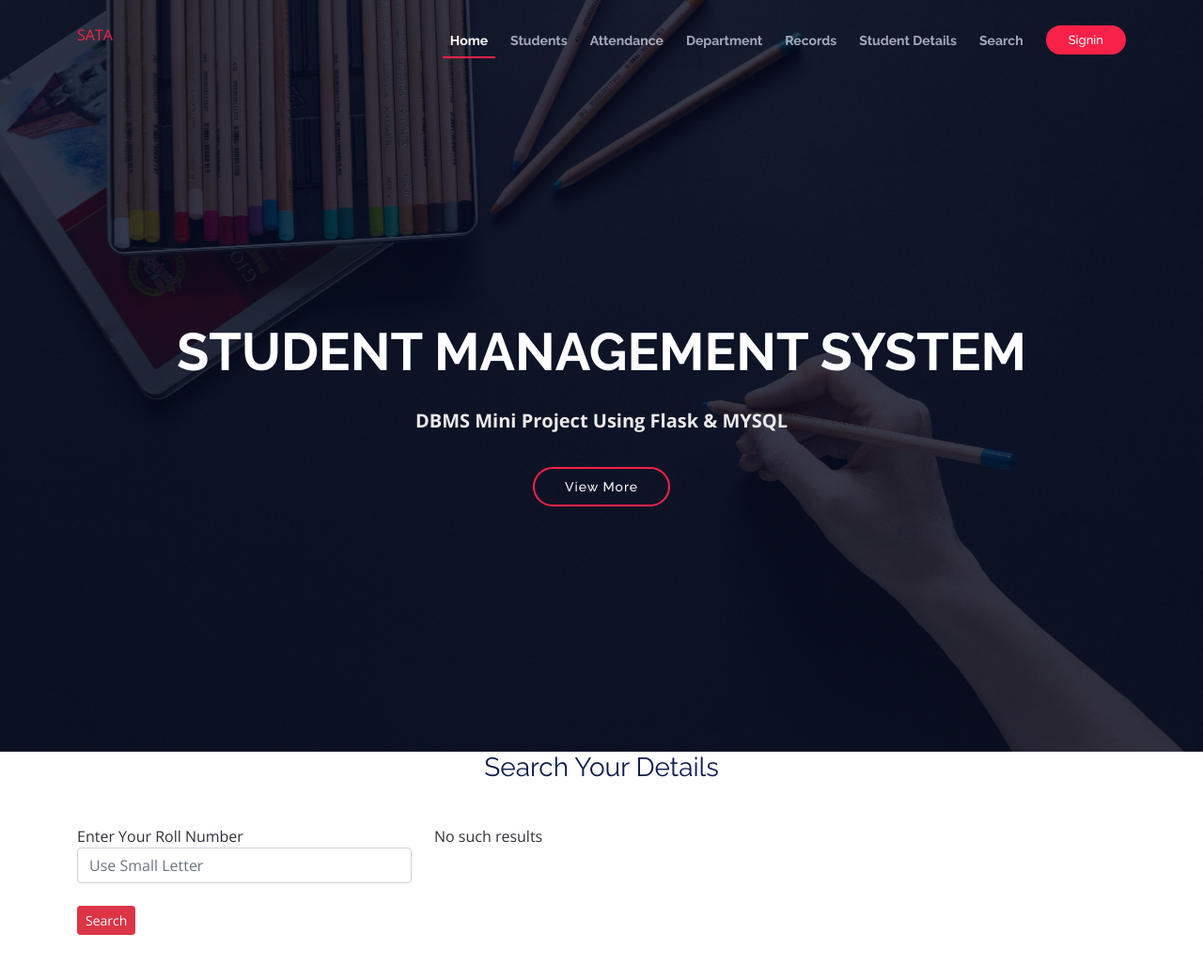
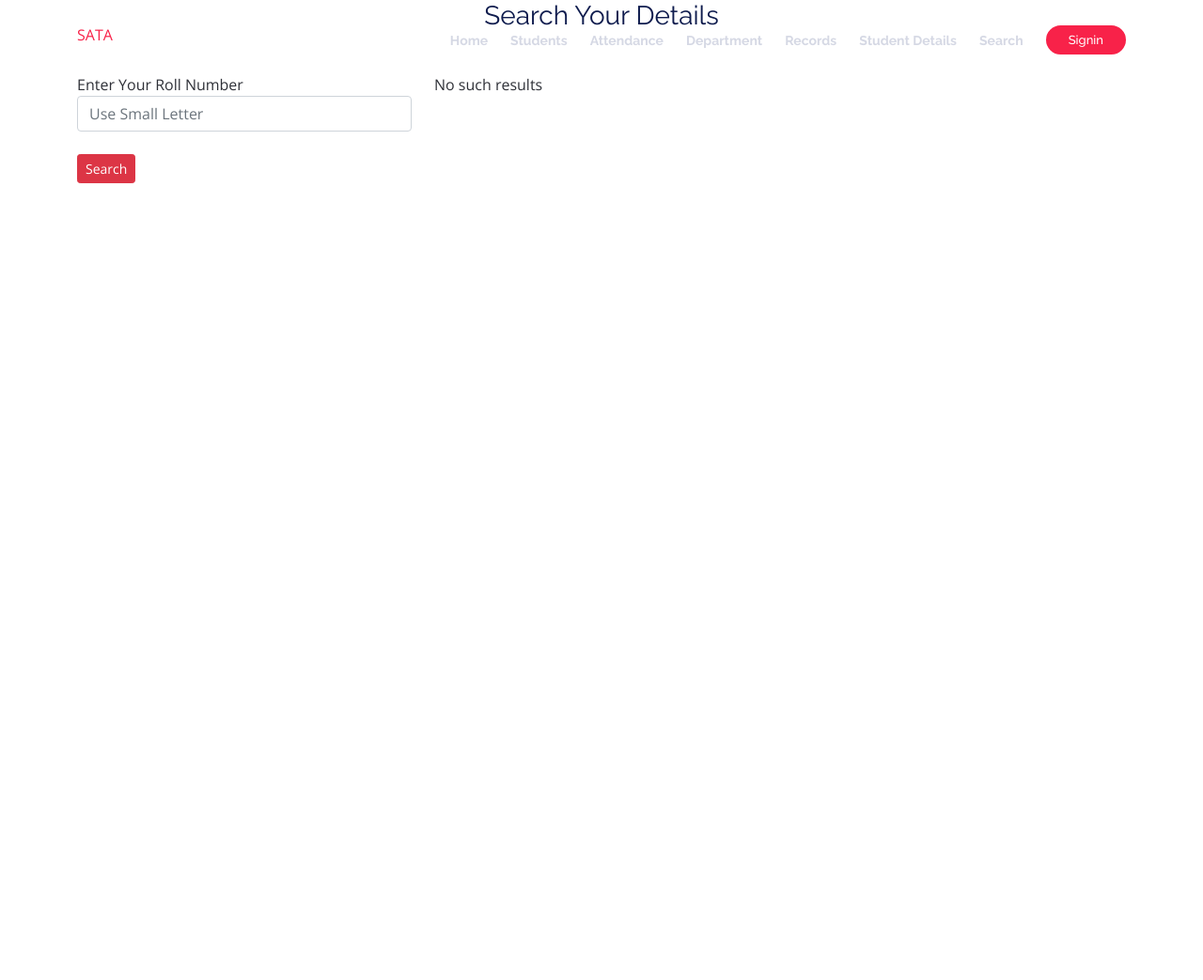
Before and after one commit to sujith-kumara/SATA, a Flask app: page /search in a window 1280 px wide. Shown: the whole page at 94% size. After the commit the page ends 195 px from the top, so only its background shows below. Run offline with Flask 2, Linux system fonts and the light colour scheme; some libraries are stand-ins or nearby versions.

Commit message:
inherit intro only for index html

```diff
--- a/templates/base.html
+++ b/templates/base.html
@@ -66,18 +66,7 @@
     </div>
   </header><!-- End Header -->
 
-  <!-- ======= Intro Section ======= -->
- <section id="intro">
-    <div class="intro-container" data-aos="zoom-in" data-aos-delay="100">
-      <h1 class="mb-4 pb-0">STUDENT MANAGEMENT SYSTEM </span> </h1>
-      <p class="mb-4 pb-0">DBMS Mini Project Using Flask & MYSQL</p>
-
-      <a href="" class="about-btn scrollto">View More</a>
-    </div>
-  </section><!-- End Intro Section -->
   <main id="main">
-
-
   {% block body %}
 
 {% with messages=get_flashed_messages(with_categories=true) %}
```
Also changed, not shown: templates/index.html (+9 -0 lines).
